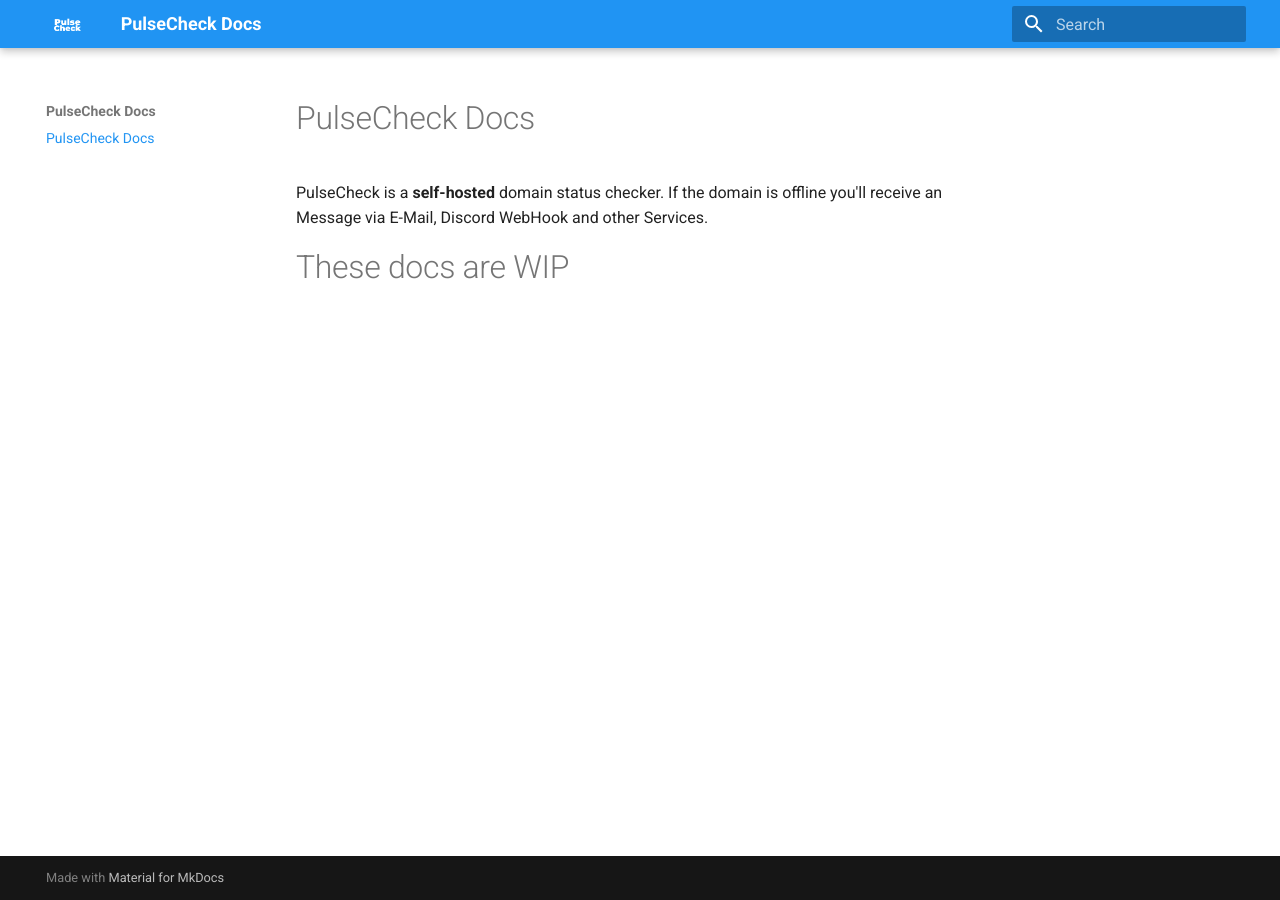
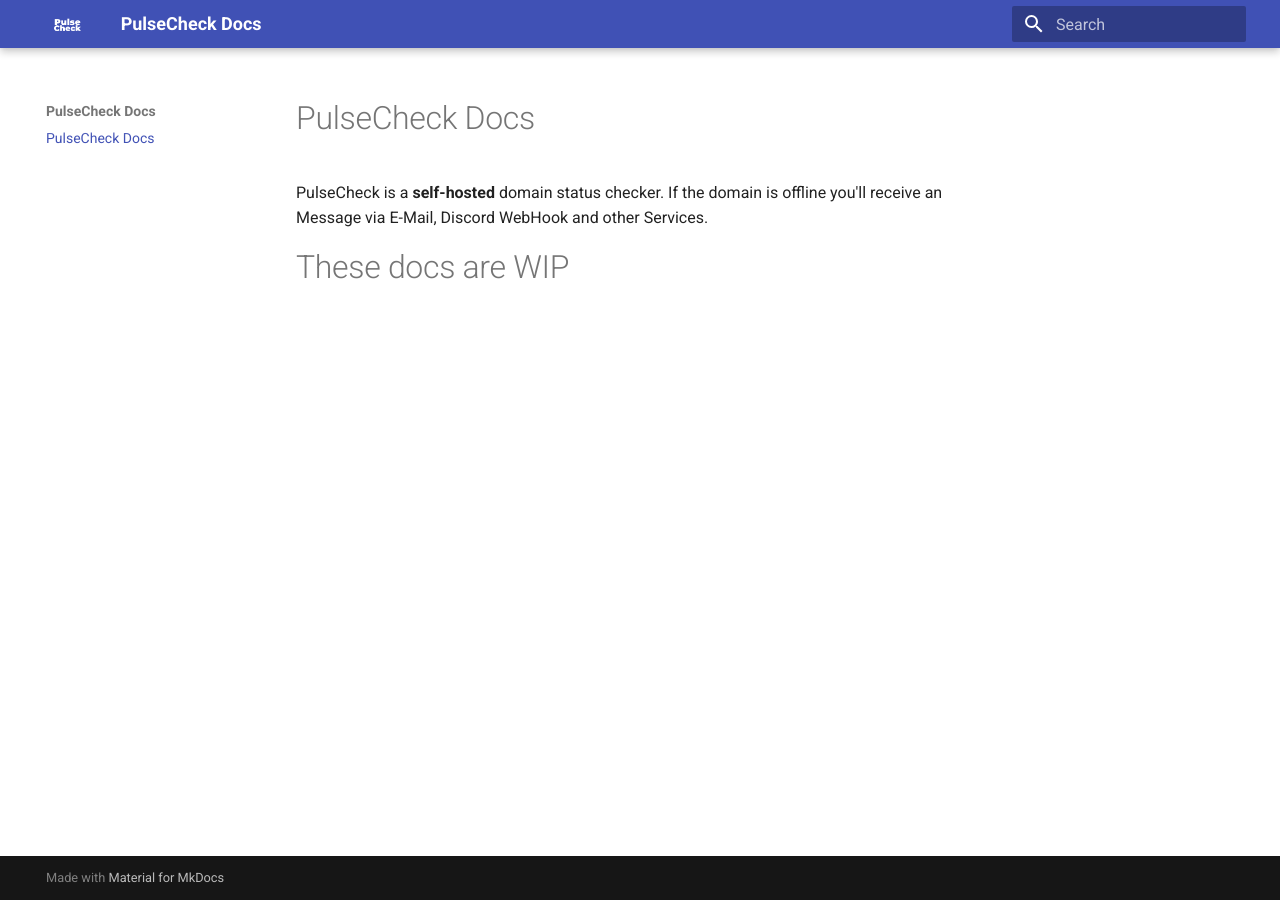
Before and after one commit to TRC-Loop/PulseCheck, an MkDocs documentation site: the page built from docs/index.md, in a window 1280 px wide. Built offline with MkDocs 1.6.1 and Material for MkDocs 9.7.7, drawn with Linux system fonts in a browser that asks for light colours.

Commit message:
Update mkdocs.yml

```diff
--- a/mkdocs.yml
+++ b/mkdocs.yml
@@ -1,9 +1,6 @@
 site_name: PulseCheck Docs
 theme:
   name: material
-  palette:
-    primary: blue
-    accent: light-blue
   logo: assets/PulseCheck.png
   features:
     - navigation.instant
```
